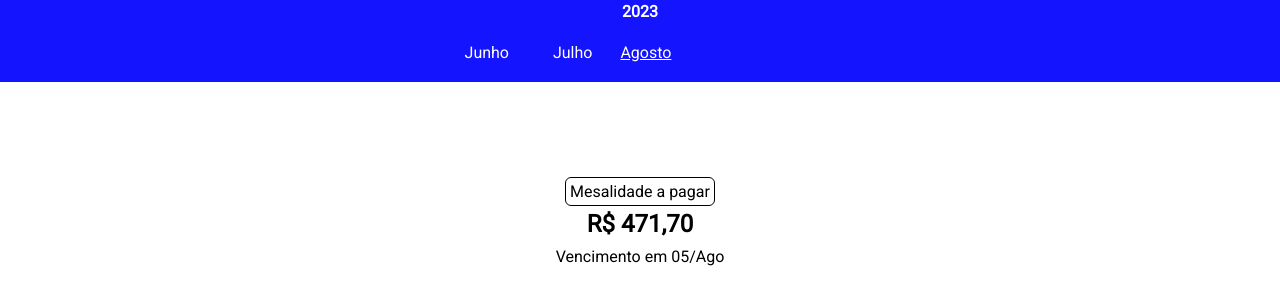
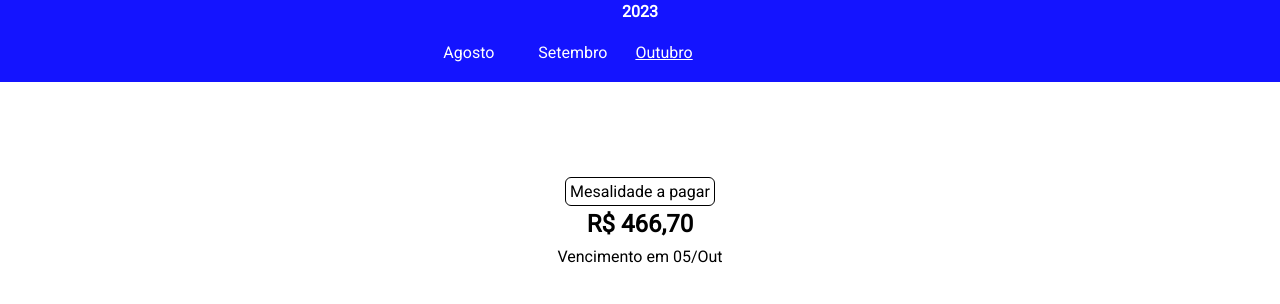
Before and after one commit to Nilton31/estacio, a plain HTML site: page index.html in a window 1280 px wide. Drawn offline with Linux system fonts and the light colour scheme.

Commit message:
boleto do dia 05/out

```diff
--- a/index.html
+++ b/index.html
@@ -15,9 +15,9 @@
         <h4>2023</h4>
         <menu>
             <ul>
-            <li>Junho</li>
-            <li>Julho</li>
-            <li id="sublinhado">Agosto</li>
+            <li>Agosto</li>
+            <li>Setembro</li>
+            <li id="sublinhado">Outubro</li>
 
             </ul>
 
@@ -26,8 +26,8 @@
     <section>
         <article>
             <p id="ciclulo"><span>Mesalidade a pagar</span></p>
-            <h2>R$ 471,70</h2>
-            <p>Vencimento em 05/Ago</p>
+            <h2>R$ 466,70</h2>
+            <p>Vencimento em 05/Out</p>
         </article>
     </section>
 </body>
```
